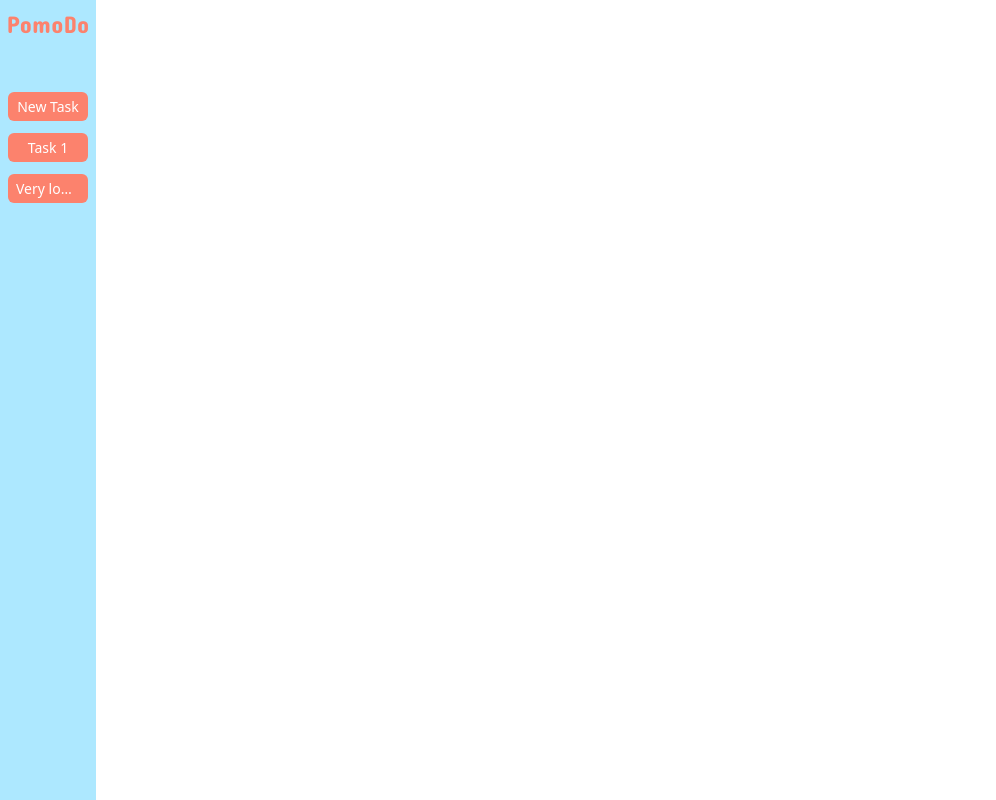
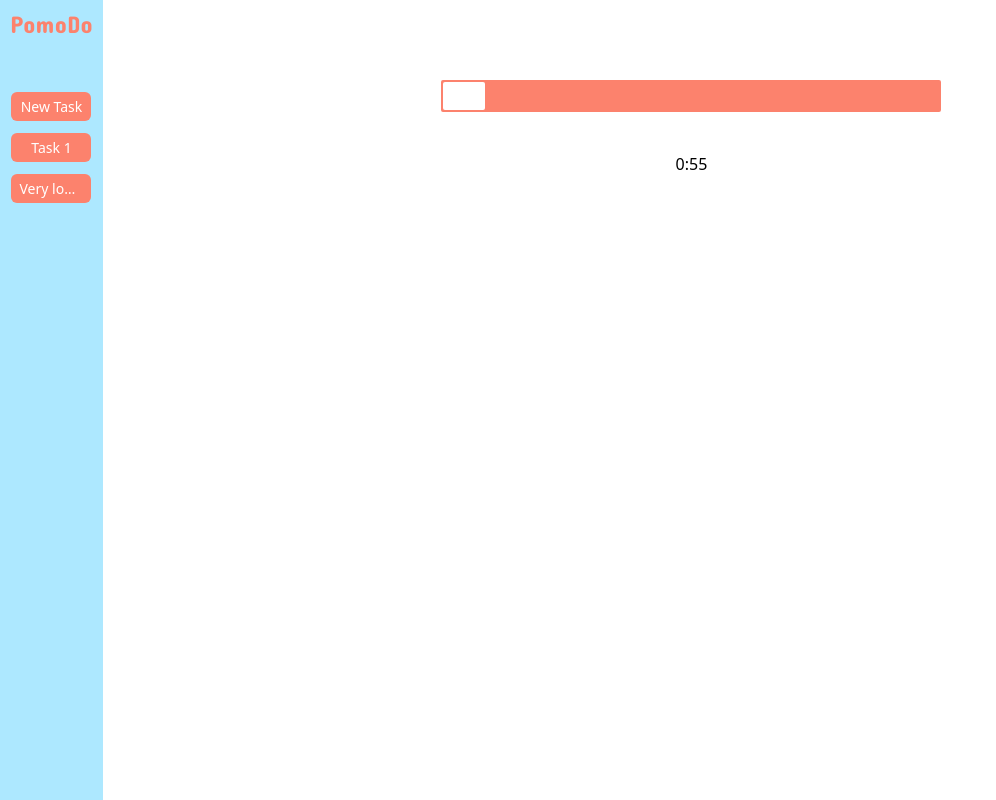
Before and after one commit to mphist/PomoDo, a React (Create React App) app: page / in a window 1280 px wide. Shown: the whole page, without its empty margins (0-996 px from the left). Built offline with nearby package versions, Linux system fonts and the light colour scheme.

Commit message:
Implemented Pomodoro timer

```diff
--- a/src/App.tsx
+++ b/src/App.tsx
@@ -1,3 +1,4 @@
+import Body from './components/Body/Body'
 import Layout from './components/Layout/Layout'
 import NavBar from './components/NavBar/NavBar'
 import SideBar from './components/SideBar/SideBar'
@@ -10,6 +11,9 @@ function App() {
           <NavBar />
           <SideBar />
         </Layout.Aside>
+        <Layout.Main>
+          <Body />
+        </Layout.Main>
       </Layout>
     </div>
   )
--- /dev/null
+++ b/src/components/Body/Body.tsx
@@ -0,0 +1,13 @@
+import Pomodoro from '../Pomodoro/Pomodoro'
+
+export type BodyProps = {}
+
+function Body({}: BodyProps) {
+  return (
+    <div className='h-full flex flex-col'>
+      <Pomodoro />
+    </div>
+  )
+}
+
+export default Body
--- /dev/null
+++ b/src/components/LapseBar/LapseBar.tsx
@@ -0,0 +1,12 @@
+export type LapseBarProps = { width: number }
+
+function LapseBar({ width }: LapseBarProps) {
+  return (
+    <div
+      className='h-7 rounded-sm bg-white'
+      style={{ width: `${width < 500 ? width : width - 4}px` }}
+    ></div>
+  )
+}
+
+export default LapseBar
--- a/src/components/Layout/Layout.tsx
+++ b/src/components/Layout/Layout.tsx
@@ -9,13 +9,15 @@ type LayoutMainProps = LayoutProps
 type LayoutAsideProps = LayoutProps
 
 function Layout({ children }: LayoutProps) {
-  return <div>{children}</div>
+  return <div className='flex'>{children}</div>
 }
 
 Layout.Header = ({ children }: LayoutHeaderProps) => <div>{children}</div>
-Layout.Main = ({ children }: LayoutMainProps) => <div>{children}</div>
+Layout.Main = ({ children }: LayoutMainProps) => (
+  <main className='w-full'>{children}</main>
+)
 Layout.Aside = ({ children }: LayoutAsideProps) => (
-  <aside className='bg-primary w-24 flex flex-col items-center h-screen'>
+  <aside className='bg-primary w-28 flex flex-col items-center h-screen'>
     {children}
   </aside>
 )
--- /dev/null
+++ b/src/components/LinearBar/LinearBar.tsx
@@ -0,0 +1,16 @@
+import LapseBar from '../LapseBar/LapseBar'
+
+export type LinearBarProps = {
+  timeElapsed: number
+  minutes: number
+}
+
+function LinearBar({ timeElapsed, minutes }: LinearBarProps) {
+  return (
+    <div className='w-[500px] h-8 border-tomato border-2 rounded-sm bg-tomato'>
+      <LapseBar width={Number(((timeElapsed * 500) / minutes).toFixed(2))} />
+    </div>
+  )
+}
+
+export default LinearBar
--- a/src/components/Logo/Logo.tsx
+++ b/src/components/Logo/Logo.tsx
@@ -2,7 +2,7 @@ export type LogoProps = {}
 
 function Logo({}: LogoProps) {
   return (
-    <div className='text-2xl font-logo text-tomato mt-2 tracking-wide'>
+    <div className='text-2xl font-logo text-tomato mt-2 tracking-wide cursor-pointer'>
       PomoDo
     </div>
   )
--- /dev/null
+++ b/src/components/Pomodoro/Pomodoro.tsx
@@ -0,0 +1,28 @@
+import { useEffect, useState } from 'react'
+import LinearBar from '../LinearBar/LinearBar'
+import Timer from '../Timer/Timer'
+
+export type PomodoroProps = {}
+
+function Pomodoro({}: PomodoroProps) {
+  const [timeRemaining, setTimeRemaining] = useState(60) // in seconds
+  const [timeElapsed, setTimeElapsed] = useState(0) // in seconds
+  const [minutes, setMinutes] = useState(1 * 60) // in seconds
+
+  useEffect(() => {
+    if (timeElapsed < 59)
+      setTimeout(() => {
+        setTimeRemaining((time) => time - 1)
+        setTimeElapsed((timeElapsed) => timeElapsed + 1)
+      }, 1000)
+  }, [timeRemaining, setTimeRemaining])
+
+  return (
+    <div className='mt-20 flex flex-col items-center'>
+      <LinearBar timeElapsed={timeElapsed} minutes={minutes} />
+      <Timer timeRemaining={timeRemaining} />
+    </div>
+  )
+}
+
+export default Pomodoro
--- a/src/components/SideBar/SideBar.tsx
+++ b/src/components/SideBar/SideBar.tsx
@@ -4,7 +4,6 @@ function SideBar({}: SideBarProps) {
   return (
     <div className='mt-10'>
       <ul>
-        {/* <li className='border rounded-full border-solid w-12 h-12 cursor-pointer'></li> */}
         <li className='mt-3 w-20 bg-tomato text-center text-white text-[14px] font-medium py-1 px-2 rounded-md cursor-pointer hover:font-extrabold hover:px-1 overflow-hidden whitespace-nowrap text-ellipsis'>
           New Task
         </li>
--- /dev/null
+++ b/src/components/Timer/Timer.tsx
@@ -0,0 +1,10 @@
+export type TimerProps = {
+  timeRemaining: number
+}
+
+function Timer({ timeRemaining }: TimerProps) {
+  const time = new Date(1000 * timeRemaining).toISOString().substring(15, 19)
+  return <div className='mt-10'>{time}</div>
+}
+
+export default Timer
--- a/src/index.css
+++ b/src/index.css
@@ -9,6 +9,8 @@
   :root {
     @apply light;
     /* background: var(--color-bg-primary); */
+    /* width: 100%; */
+    /* height: 100%; */
   }
 }
 
@@ -19,6 +21,7 @@
   --color-text-secondary: #4a5568;
   --color-text-accent: #2b6cb0;
   --color-text-tomato: rgb(252, 130, 109);
+  --color-border-tomato: rgb(252, 130, 109);
 }
 .dark {
   --color-bg-primary: #2d3748;
--- a/tailwind.config.js
+++ b/tailwind.config.js
@@ -34,6 +34,9 @@ module.exports = {
         secondary: 'var(--color-text-secondary)',
         tomato: 'var(--color-text-tomato)',
       },
+      borderColor: {
+        tomato: 'var(--color-text-tomato)',
+      },
     },
   },
   plugins: [],
```
